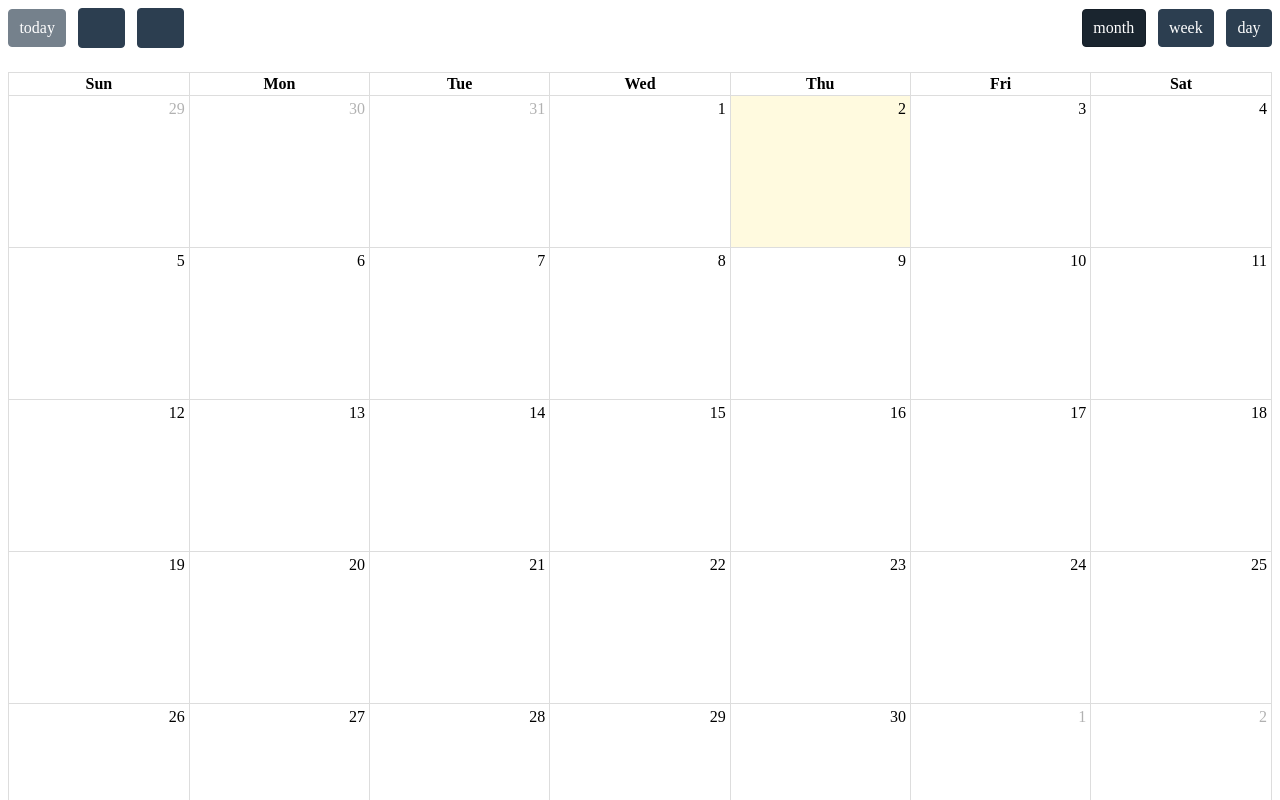
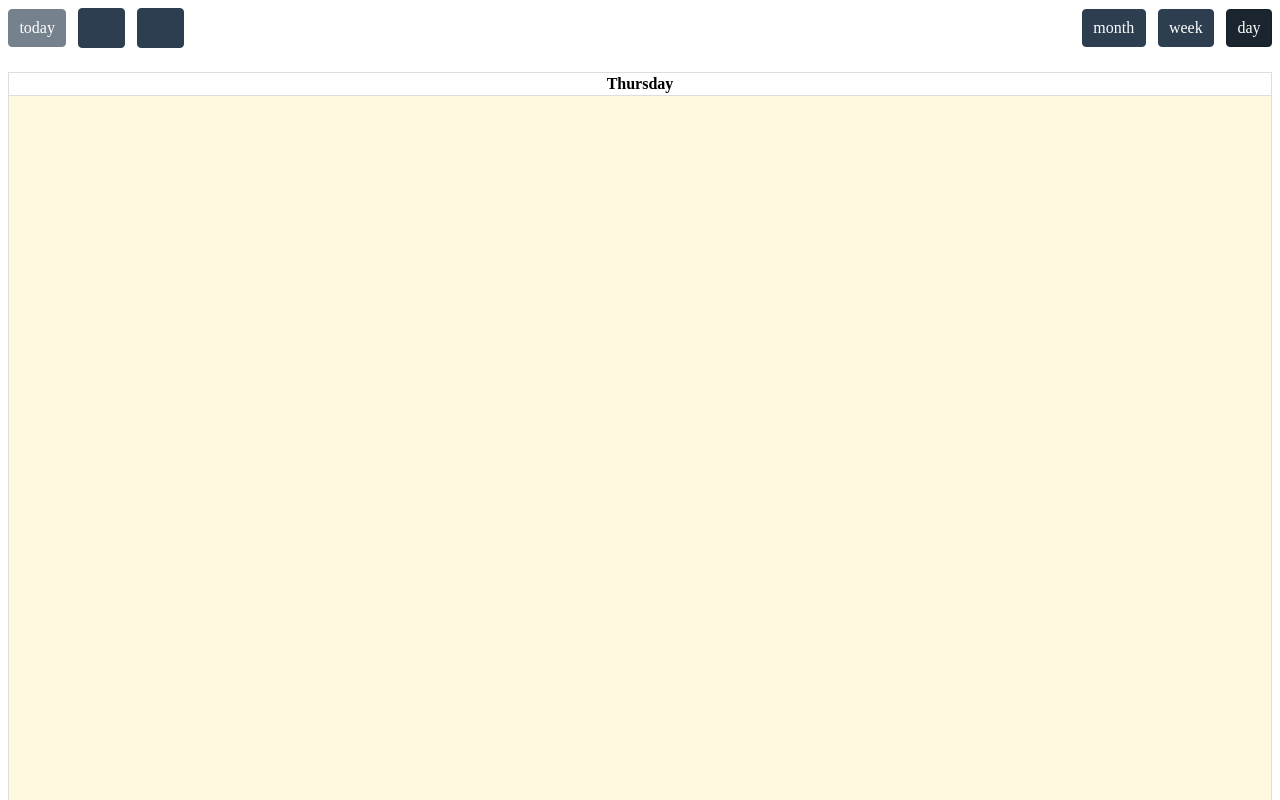
Before and after one commit to rachelleburgos/Timely, a React (Vite) app in the folder client/src/renderer/: page / in a window 1280 px wide. Shown: the top 800 px of the page. Built offline with nearby package versions, Linux system fonts and the light colour scheme.

Commit message:
set initial view to day view

```diff
--- a/client/src/renderer/src/components/calendar/calendar.jsx
+++ b/client/src/renderer/src/components/calendar/calendar.jsx
@@ -36,6 +36,7 @@ export const MyCalendar = () => {
         }}
         plugins={[daygridPlugin, interactionPlugin]}
         views={['dayGridMonth', 'dayGridWeek', 'dayGridDay']}
+        initialView="dayGridDay"
       />
     </div>
   )
```
